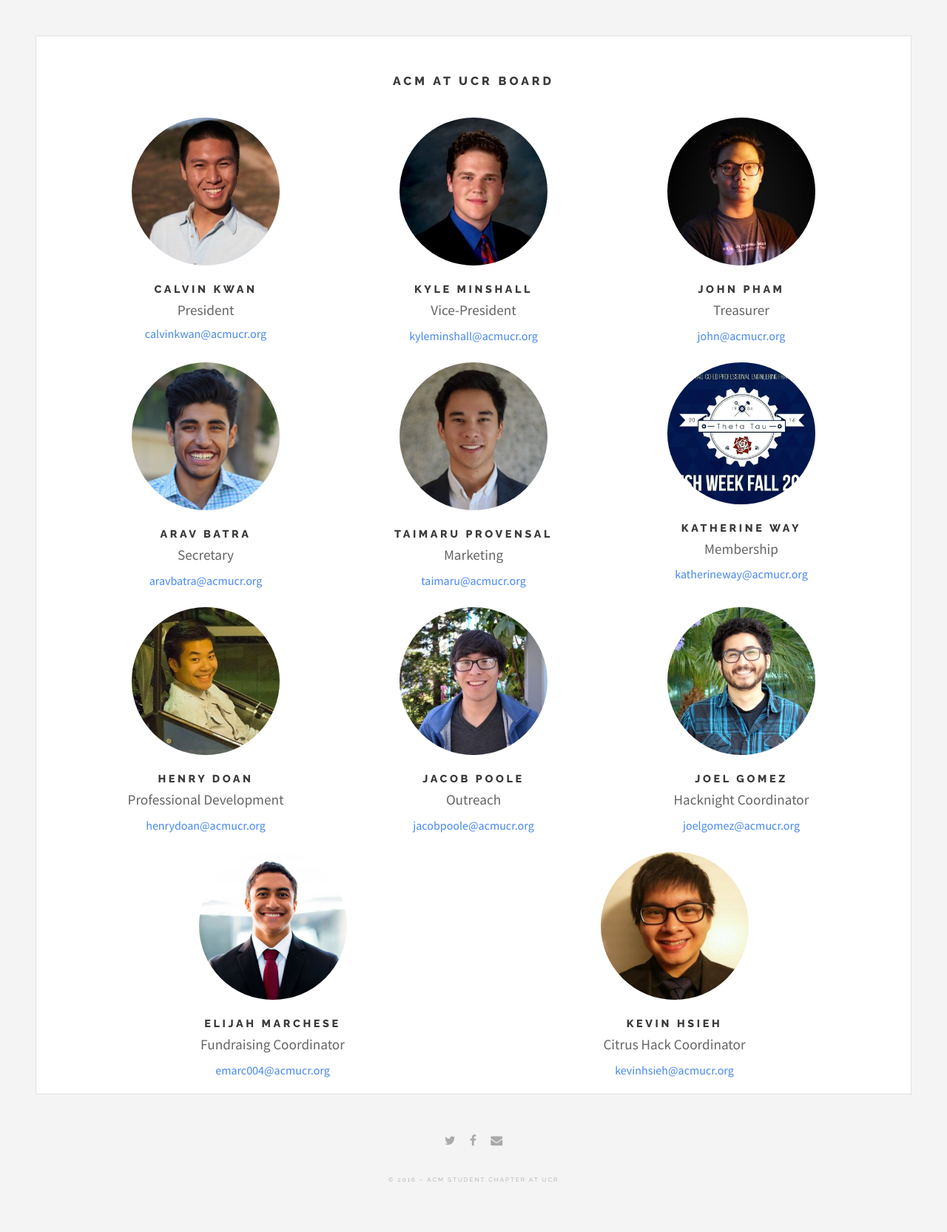
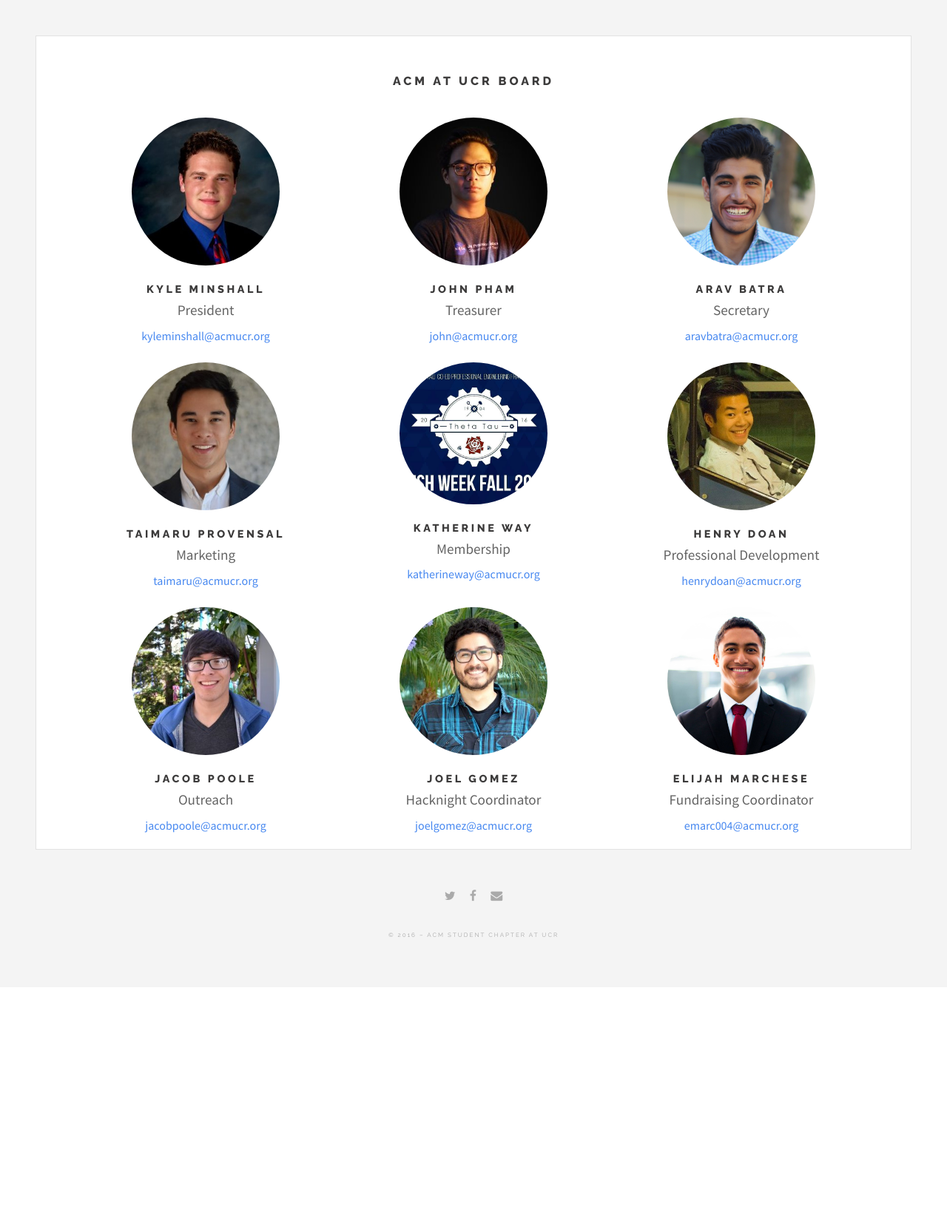
Before and after one commit to jjkjiang/phoenix2, a Symfony app: template app/Resources/views/default/officers.html.twig in a window 1280 px wide. Shown: the part 56-1722 px from the top of the page at 74% size. After the commit the page ends 1324 px from the top, so only its background shows below. Run offline with Twig, Linux system fonts and the light colour scheme; the template is opened without the code that fills it, so the values that code supplies are empty; some libraries are stand-ins or nearby versions.

Commit message:
Removing Calvin and Kevin

```diff
--- a/app/Resources/views/default/officers.html.twig
+++ b/app/Resources/views/default/officers.html.twig
@@ -39,16 +39,9 @@
                 <h1 class="text-center"> ACM at UCR Board </h1>
                 <div class="profiles">
                     <div class="board-member">
-                        <img class="profile-photo" src="{{ asset('img/board/calvin.jpg') }}" />
-                        <h3> Calvin Kwan </h2>
-                        <span class="title"> President </span>
-                        <br />
-                        <a class="email" href="mailto:calvinkwan@acmucr.org"> calvinkwan@acmucr.org </a>
-                    </div>
-                    <div class="board-member">
                         <img class="profile-photo" src="{{ asset('img/board/kyle.jpg') }}" />
                         <h3> Kyle Minshall </h2>
-                        <span class="title"> Vice-President </h3>
+                        <span class="title"> President </h3>
                         <br />
                         <a class="email" href="mailto:kyleminshall@acmucr.org"> kyleminshall@acmucr.org </a>
                     </div>
@@ -108,13 +101,6 @@
                         <br />
                         <a class="email" href="mailto:emarc004@acmucr.org"> emarc004@acmucr.org </a>
                     </div>
-                    <div class="board-member">
-                        <img class="profile-photo" src="{{ asset('img/board/kevin.jpg') }}" />
-                        <h3> Kevin Hsieh </h2>
-                        <span class="title"> Citrus Hack Coordinator </h3>
-                        <br />
-                        <a class="email" href="mailto:kevinhsieh@acmucr.org"> kevinhsieh@acmucr.org </a>
-                    </div>
                 </div>
 			</article>
 		</div>
```
